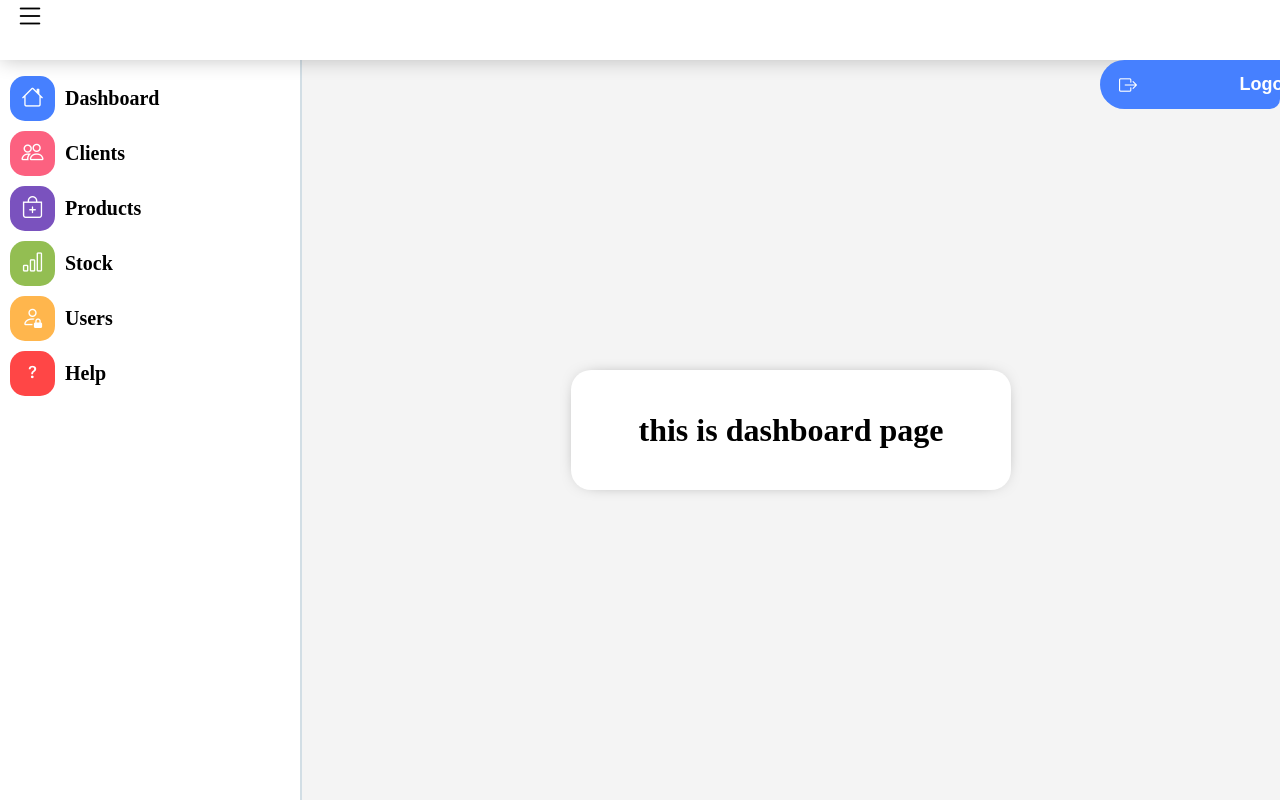
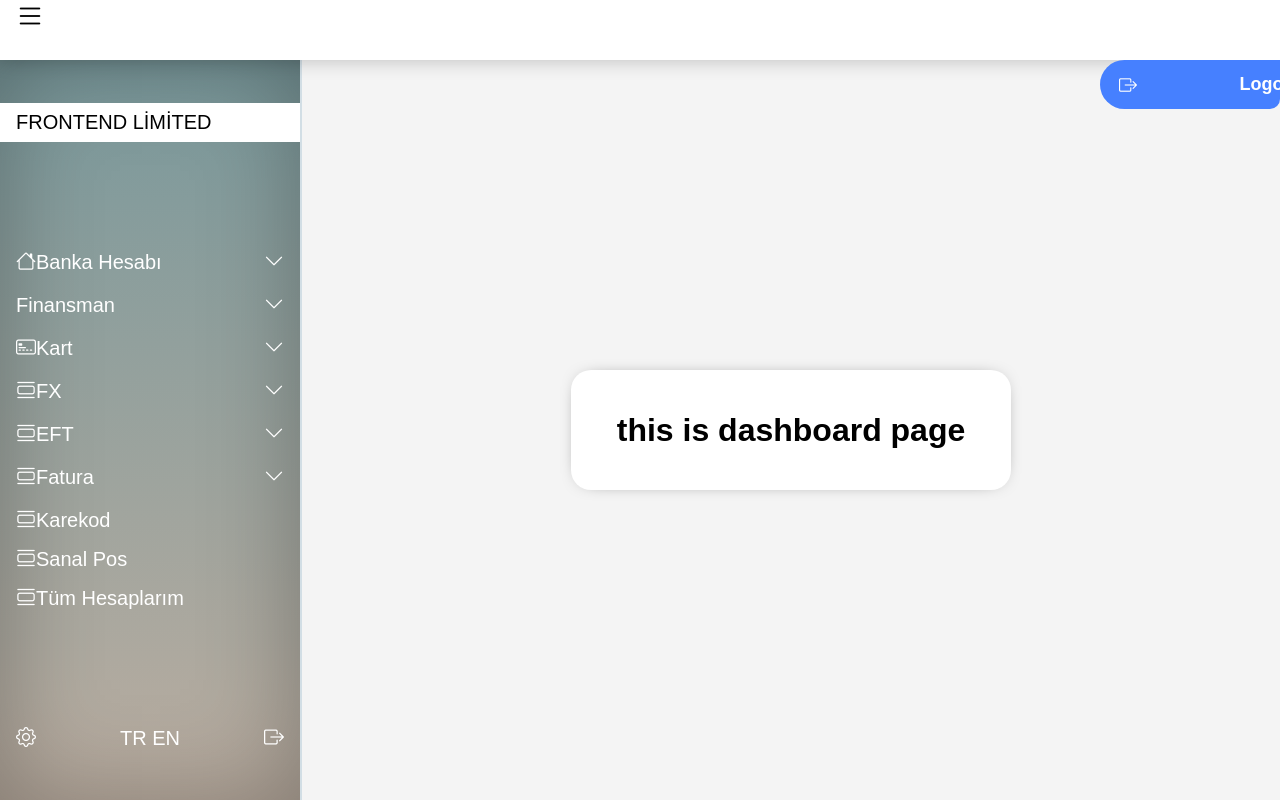
Before and after one commit to mohamedelleuch777/fzs-bank-fe, a React (Create React App) app: page /login in a window 1280 px wide. Both pictures are taken after a click on the button "Login". Built offline with nearby package versions, Linux system fonts and the light colour scheme.

Commit message:
Left menu oluşturuldu

```diff
--- a/src/Components/LeftMenu.css
+++ b/src/Components/LeftMenu.css
@@ -1,12 +1,24 @@
+a{
+    text-decoration: none !important;
+}
 .left-menu {
     position: fixed;
     top: 60px;
     width: 300px;
     max-width: 400px;
     height: calc(100vh - 60px);
-    background-color: #fff;
+    box-shadow: inset 0 0 100px hsla(0,0%,0%,.3);
+    background-image: linear-gradient(#79989B, #BAADA0);
     z-index: 100;
     border-right: solid 2px #d2dee5;
+    flex-shrink: 0;
+    overflow: auto;
+    display: flex;
+    flex-direction: column;
+    justify-content: space-around;
+}
+.left-menu ul{
+padding-inline-start: 0px !important;
 }
 .left-menu.mobile {
     left: -250px;
@@ -21,3 +33,43 @@
     left: 0;
     transition: .6s ease all;
 }
+.sidebar-item{
+    padding: .50em 1em;
+    display: block;
+  }
+
+  .sidebar-title{
+    color: white;
+    display: flex;
+    font-size: 20px;
+    justify-content: space-between;
+  }
+  .sidebar-title span i{
+    display: inline-block;
+  }
+  .sidebar-title .toggle-btn{
+    cursor: pointer;
+    transition: transform .3s;
+  }
+  .sidebar-item.open > .sidebar-title .toggle-btn{
+    transform: rotate(180deg);
+  }
+  .sidebar-content{
+    padding-top: .25em;
+    height: 0;
+    overflow: hidden;
+  }
+  .sidebar-item.open > .sidebar-content{
+    height: auto;
+  }
+  .sub-title{
+    padding-inline-start: 40px;
+  }
+  .setting{
+    background-color: white;
+
+  }
+  .menu-setting{
+    color: black;
+    font-weight: 500;
+  }
--- a/src/Components/LeftMenu.js
+++ b/src/Components/LeftMenu.js
@@ -4,6 +4,8 @@
 import { useLogout } from '../Hooks/useLogout';
 import './LeftMenu.css';
 import styles from './styles.module.css'
+import LeftMenuItem from './LeftMenuItem';
+import items from './../data/LeftMenu.json'
 
 const Navbar = () => {
 
@@ -27,14 +29,33 @@
     })
 
     return  <section className={classState}>
+                <div className= "sidebar-item setting">
+                    <div className="sidebar-title menu-setting">
+
+                        <span href="">
+                            FRONTEND LİMİTED
+                        </span>
+
+                    </div>
+                </div>
                 <ul className={styles.listUL}>
-                    <Item label="Dashboard" icon="house" color="#4680ff" path="/" />
-                    <Item label="Clients" icon="people" color="#FC6180" path="/client" />
-                    <Item label="Products" icon="bag-plus" color="#7a52be" path="/products" />
-                    <Item label="Stock" icon="bar-chart" color="#93BE52" path="/stock" />
-                    <Item label="Users" icon="person-lock" color="#FFB64D" path="/login" />
-                    <Item label="Help" icon="question" color="#ff4646" path="/" />
+                { items.map((item, index) => <LeftMenuItem key={index} item={item} />) }
                 </ul>
+                <div className= "sidebar-item ">
+                    <div className="sidebar-title">
+
+                        <span href="">
+                             <i className="bi bi-gear"></i>
+                        </span>
+                        <span href="">
+                             TR   EN
+                        </span>
+                        <span href="">
+                             <i className="bi bi-box-arrow-right"></i>
+                        </span>
+                    </div>
+                </div>
+
             </section>
 }
 
@@ -53,7 +74,7 @@
         <li className={styles.item} onClick={redirect}>
             <div className={styles.iconContainer} style={{backgroundColor:props.color}}>
                 {/* <i className={"fa fa-"+props.icon} aria-hidden="true"></i> */}
-                <i className={"bi-"+props.icon}></i>
+                <i className={props.icon}></i>
             </div>
             <h3 className={styles.itemText}>{props.label}</h3>
         </li>
--- /dev/null
+++ b/src/Components/LeftMenuItem.js
@@ -0,0 +1,35 @@
+import { useState } from "react"
+
+export default function LeftMenuItem({item}){
+    const [open, setOpen] = useState(false)
+
+
+    if(item.childrens){
+        return (
+            <div className={open ? "sidebar-item open" : "sidebar-item"} >
+                <div className="sidebar-title">
+                    <span>
+                        { item.icon && <i className={item.icon}></i> }
+                        {item.title}
+                    </span>
+                    <i className="bi-chevron-down toggle-btn" onClick={() => setOpen(!open)}></i>
+                </div>
+                <div className="sidebar-content sub-title">
+                    { item.childrens.map((child, index) => <LeftMenuItem key={index} item={child} />) }
+                </div>
+            </div>
+        )
+    }else{
+        return (
+        <div className= "sidebar-item">
+            <div className="sidebar-title ">
+                <span href={item.path || "#"} className="">
+                    { item.icon && <i className={item.icon}></i> }
+                    {item.title}
+            </span>
+            </div>
+        </div>
+
+        )
+    }
+}
--- /dev/null
+++ b/src/data/LeftMenu.json
@@ -0,0 +1,115 @@
+[
+    {
+        "title": "Banka Hesabı",
+        "icon": "bi-house",
+        "childrens": [
+            {
+                "title": "Hesap Aç",
+                "icon": "bi-house-fill",
+                "path": "/"
+            },
+            {
+                "title": "Yönet",
+                "icon": "bi-info-circle-fill",
+                "path": "/"
+            }
+        ]
+    },
+    {
+        "title": "Finansman",
+        "icon": "people",
+        "childrens": [
+            {
+                "title": "Başvuru",
+                "path": "/"
+            },
+            {
+                "title": "Yönet",
+                "path": "/"
+            }
+
+        ]
+    },
+    {
+        "title": "Kart",
+        "icon": "bi bi-credit-card-2-front",
+        "childrens": [
+            {
+                "title": "Banka Kartı",
+                "path": "/"
+            },
+            {
+                "title": "Sanal Kart",
+                "icon": "bi-person-fill"
+
+            }
+
+        ]
+    },
+    {
+        "title": "FX",
+        "icon": "bi-view-list",
+        "childrens": [
+            {
+                "title": "Döviz",
+                "path": "/"
+            },
+            {
+                "title": "Altın",
+                "path": "/"
+            },
+            {
+                "title": "Gümüş",
+                "path": "/"
+            }
+        ]
+    },
+    {
+        "title": "EFT",
+        "icon": "bi-view-list",
+        "childrens": [
+            {
+                "title": "EFT&FAST",
+                "path": "/"
+            },
+            {
+                "title": "UPT",
+                "path": "/"
+            }
+
+        ]
+    }, {
+        "title": "Fatura",
+        "icon": "bi-view-list",
+        "childrens": [
+            {
+                "title": "Elektrik",
+                "path": "/"
+            },
+            {
+                "title": "Doğalgaz",
+                "path": "/"
+            },
+            {
+                "title": "Su",
+                "path": "/"
+            }
+        ]
+    },
+    {
+        "title": "Karekod",
+        "icon": "bi-view-list"
+
+    },
+    {
+        "title": "Sanal Pos",
+        "icon": "bi-view-list"
+
+    },
+    {
+        "title": "Tüm Hesaplarım",
+        "icon": "bi-view-list"
+
+    }
+
+]
--- a/src/index.css
+++ b/src/index.css
@@ -3,13 +3,15 @@
   --secondary: #fff;
 }
 
+@import url('https://fonts.googleapis.com/css2?family=Cabin:ital,wght@0,400;0,500;1,400&display=swap');
+
 @import url('https://fonts.googleapis.com/css2?family=Patrick+Hand&display=swap');
 
 body {
   margin: 0;
-  font-family: 'Patrick Hand', cursive;
+  font-family: 'Cabin', sans-serif;
+
 }
-
 body.flex {
   display: flex;
   justify-content: center;
```
